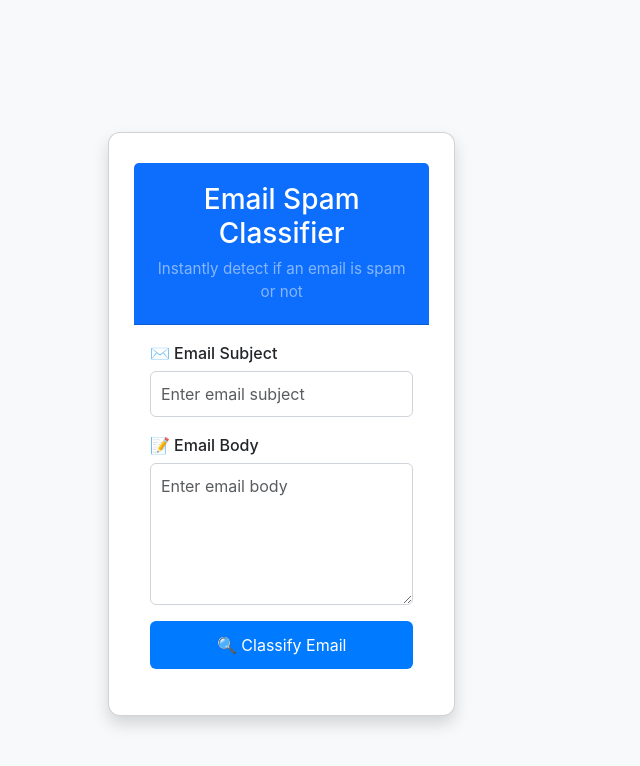
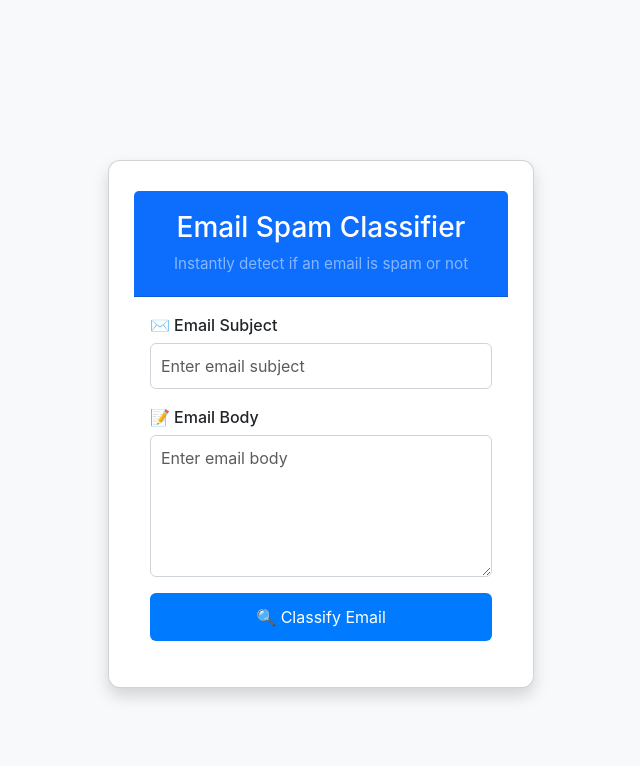
Before and after one commit to jessie726/Phishing-Email-Detector, a Flask app: page / in a window 1280 px wide. Shown: the top 766 px of the page, without its empty margins (339-979 px from the left). Run offline with Flask 3, Linux system fonts and the light colour scheme; parts of the project's set-up code (start-up, migrations or seed data) failed here and were passed over.

Commit message:
Update index.css

```diff
--- a/static/index.css
+++ b/static/index.css
@@ -16,8 +16,9 @@ body {
     border-radius: 12px;
     box-shadow: 0 8px 24px rgba(0, 0, 0, 0.08);
     padding: 30px 25px;
-    max-width: 600px;
-    width: 90%;
+    max-width: 700px;
+    width: 100%;
+    margin: 20px;
     transition: transform 0.2s ease-in-out;
 }
 .card:hover {
```
